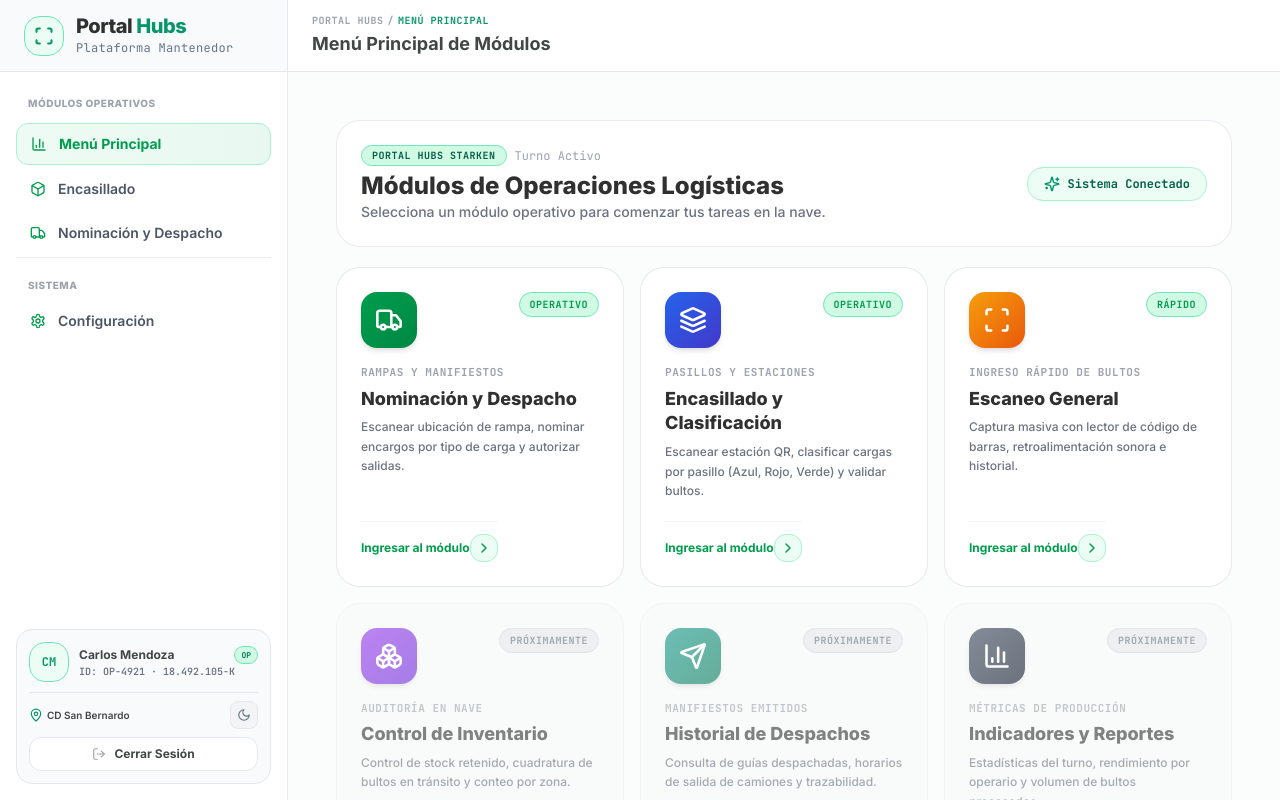
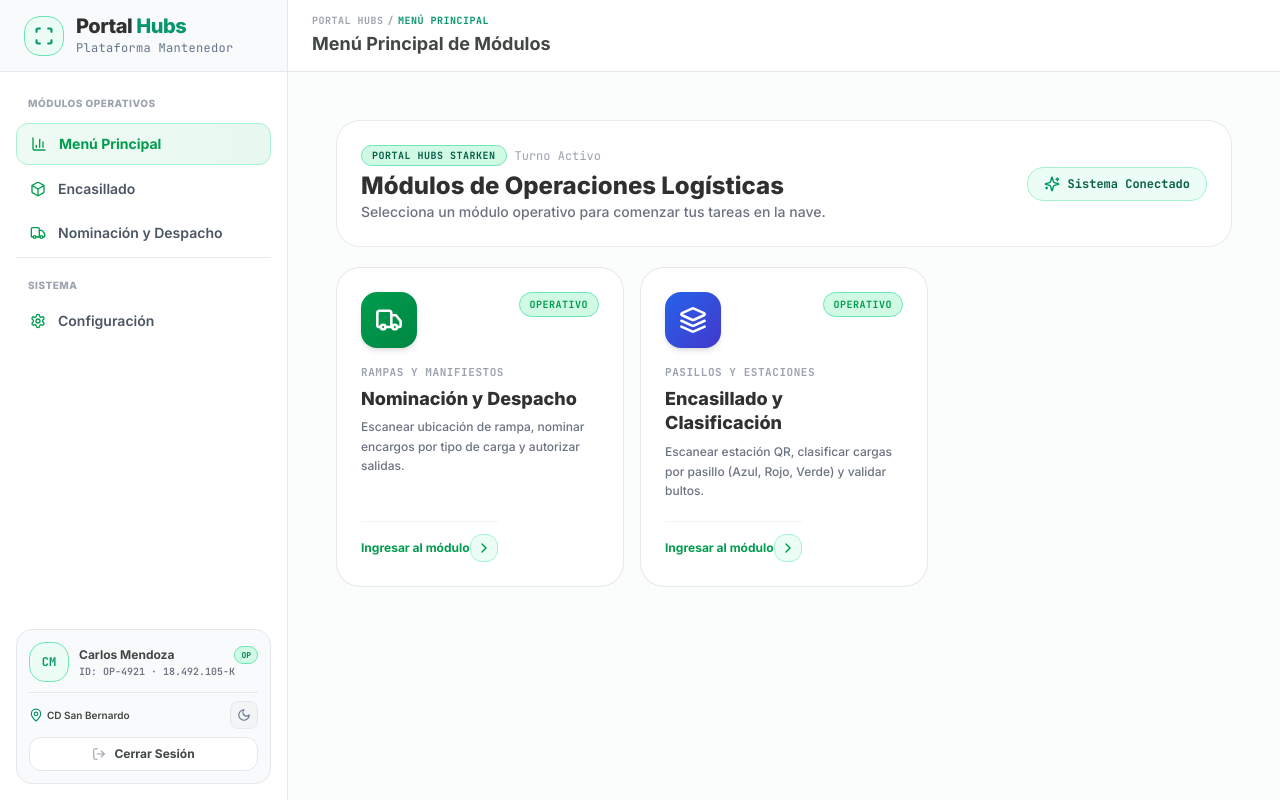
Before and after one commit to Hasthon/PortalHub, a React (Vite) app: page / in a window 1280 px wide. Both pictures are taken after a click on the button "Simular Escaneo Cédula de Identidad". Built offline with nearby package versions, Linux system fonts and the light colour scheme.

Commit message:
refactor: clean up HomeModule main menu modules

```diff
--- a/src/components/HomeModule.tsx
+++ b/src/components/HomeModule.tsx
@@ -4,10 +4,6 @@ import { useDevice } from '../context/DeviceContext';
 import {
   Layers,
   Truck,
-  Scan,
-  Boxes,
-  Send,
-  BarChart3,
   ChevronRight,
   Sparkles,
 } from 'lucide-react';
@@ -44,42 +40,6 @@ const MODULES_LIST: ModuleCardDef[] = [
     icon: Layers,
     accentColor: 'from-blue-600 to-indigo-700',
     badgeText: 'OPERATIVO',
-  },
-  {
-    id: 'escaneo',
-    title: 'Escaneo General',
-    subtitle: 'Ingreso Rápido de Bultos',
-    description: 'Captura masiva con lector de código de barras, retroalimentación sonora e historial.',
-    icon: Scan,
-    accentColor: 'from-amber-500 to-orange-600',
-    badgeText: 'RÁPIDO',
-  },
-  {
-    id: 'inventario',
-    title: 'Control de Inventario',
-    subtitle: 'Auditoría en Nave',
-    description: 'Control de stock retenido, cuadratura de bultos en tránsito y conteo por zona.',
-    icon: Boxes,
-    accentColor: 'from-purple-600 to-violet-700',
-    badgeText: 'PRÓXIMAMENTE',
-  },
-  {
-    id: 'despachos',
-    title: 'Historial de Despachos',
-    subtitle: 'Manifiestos Emitidos',
-    description: 'Consulta de guías despachadas, horarios de salida de camiones y trazabilidad.',
-    icon: Send,
-    accentColor: 'from-teal-600 to-emerald-700',
-    badgeText: 'PRÓXIMAMENTE',
-  },
-  {
-    id: 'reportes',
-    title: 'Indicadores y Reportes',
-    subtitle: 'Métricas de Producción',
-    description: 'Estadísticas del turno, rendimiento por operario y volumen de bultos procesados.',
-    icon: BarChart3,
-    accentColor: 'from-slate-700 to-slate-900',
-    badgeText: 'PRÓXIMAMENTE',
   },
 ];
 
```
